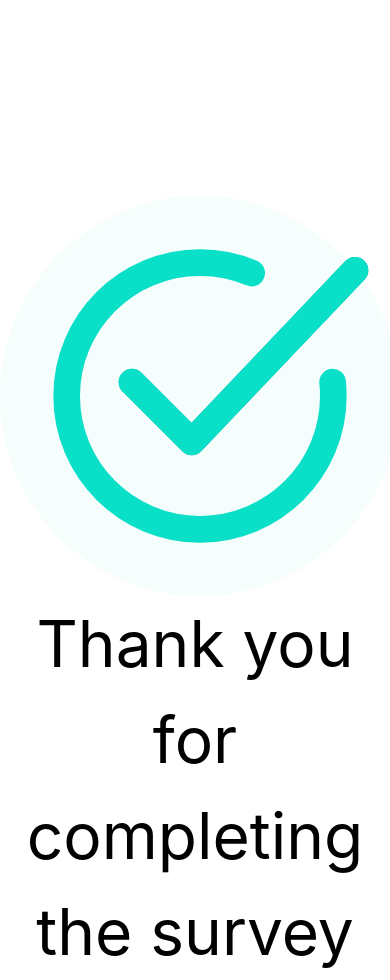
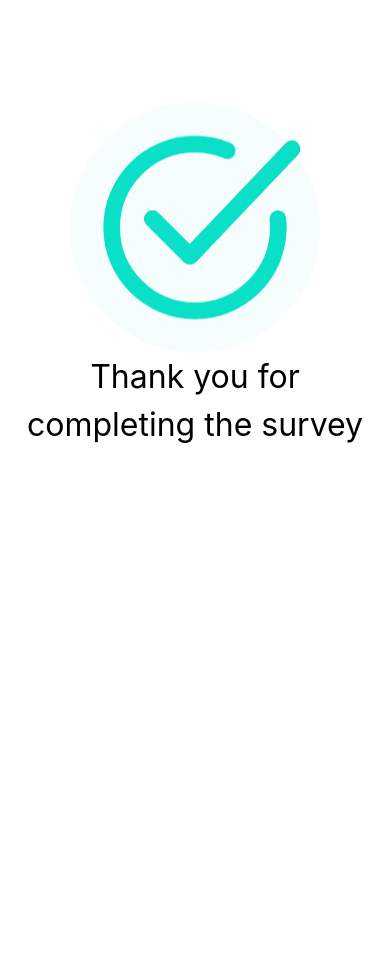
Before and after one commit to JoshPugli/social-comparison-review, a React (Create React App) app in the folder frontend/: page /end in a window 390 px wide. After the commit the page ends 844 px from the top, so only its background shows below. Built offline with nearby package versions, Linux system fonts and the light colour scheme.

Commit message:
Improve mobile spacing for Distortion, Reframe, and End pages

```diff
--- a/frontend/src/components/Card/Card.module.scss
+++ b/frontend/src/components/Card/Card.module.scss
@@ -53,6 +53,7 @@
 
 .content-container {
   margin-left: 1.5rem;
+  margin-right: 1rem;
   display: flex;
   flex-direction: column;
   align-items: flex-start;
--- a/frontend/src/pages/Distortions/Distortions.module.scss
+++ b/frontend/src/pages/Distortions/Distortions.module.scss
@@ -64,6 +64,12 @@
 }
 
 @media (max-width: 1100px) {
+
+  .container {
+    width: 85vw;
+    height: auto;
+  }
+
   .container h1 {
     font-size: 30px;
   }
--- a/frontend/src/pages/End/End.js
+++ b/frontend/src/pages/End/End.js
@@ -2,8 +2,14 @@ import React from "react";
 import styles from "./End.module.scss"; // Ensure the correct path is used for the CSS module
 import Lottie from "react-lottie";
 import animationData from "../../assets/animations/Animation - 1711487741365.json";
+import { useScreenWidth } from "../../utils/screenWidth";
 
 const End = () => {
+
+  const screenWidth = useScreenWidth();
+  const size = screenWidth < 700 ? 250 : 400;
+
+
   const defaultOptions = {
     loop: false,
     autoplay: true,
@@ -16,7 +22,7 @@ const End = () => {
   return (
     <div className={styles.container}>
         <div className={styles.content}>
-      <Lottie options={defaultOptions} height={400} width={400} />
+      <Lottie options={defaultOptions} height={size} width={size} />
       <div className={styles.header}>Thank you for completing the survey</div>
       </div>
     </div>
--- a/frontend/src/pages/End/End.module.scss
+++ b/frontend/src/pages/End/End.module.scss
@@ -2,6 +2,7 @@
   align-items: center;
   justify-content: center;
   text-align: center;
+  padding: 1rem 1rem;
 }
 
 .content {
@@ -14,3 +15,9 @@
 .header {
   font-size: 4rem;
 }
+
+@media (max-width: 700px) {
+  .header {
+    font-size: 2rem;
+  }
+}
--- a/frontend/src/pages/Reframe/Reframe.module.scss
+++ b/frontend/src/pages/Reframe/Reframe.module.scss
@@ -62,3 +62,10 @@
   font-size: 1.5em;
   margin-left: 0;
 }
+
+@media (max-width: 1100px) {
+  .container {
+    width: 85vw;
+    height: auto;
+  }
+}
```
